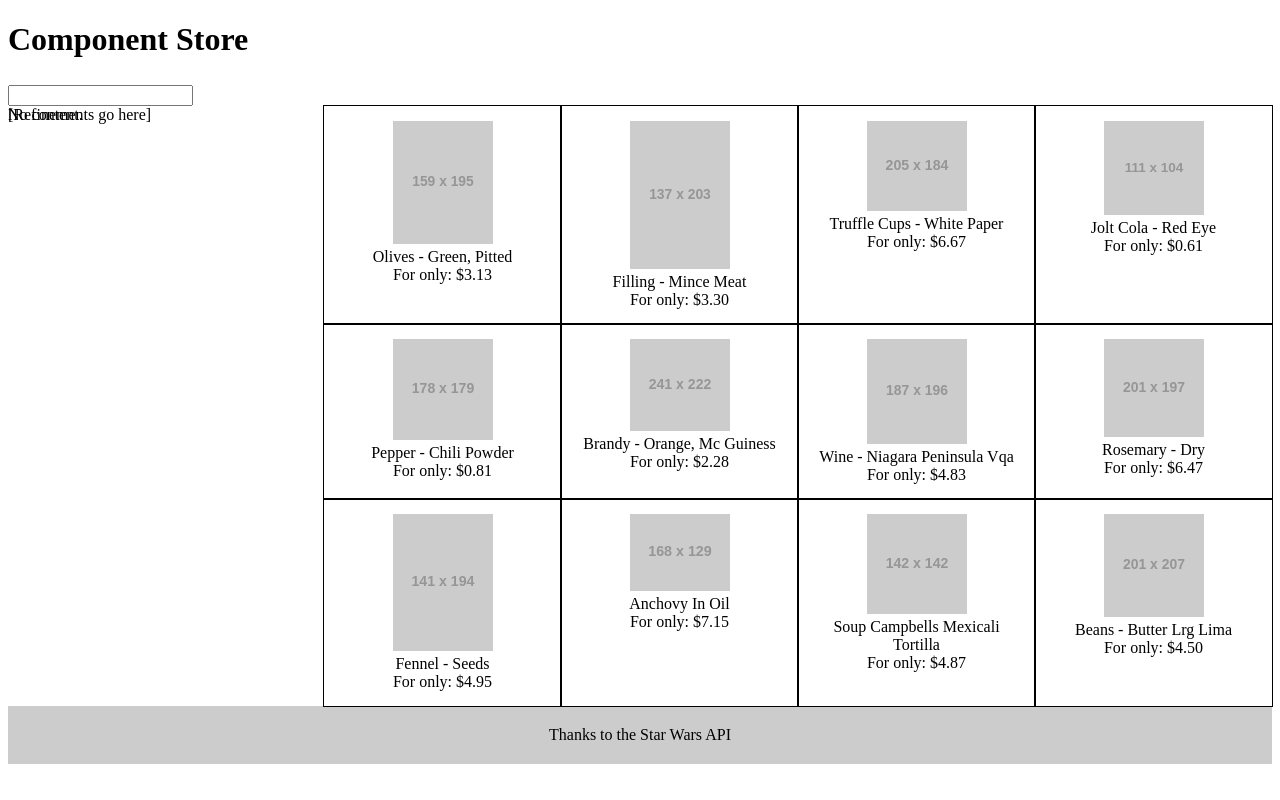
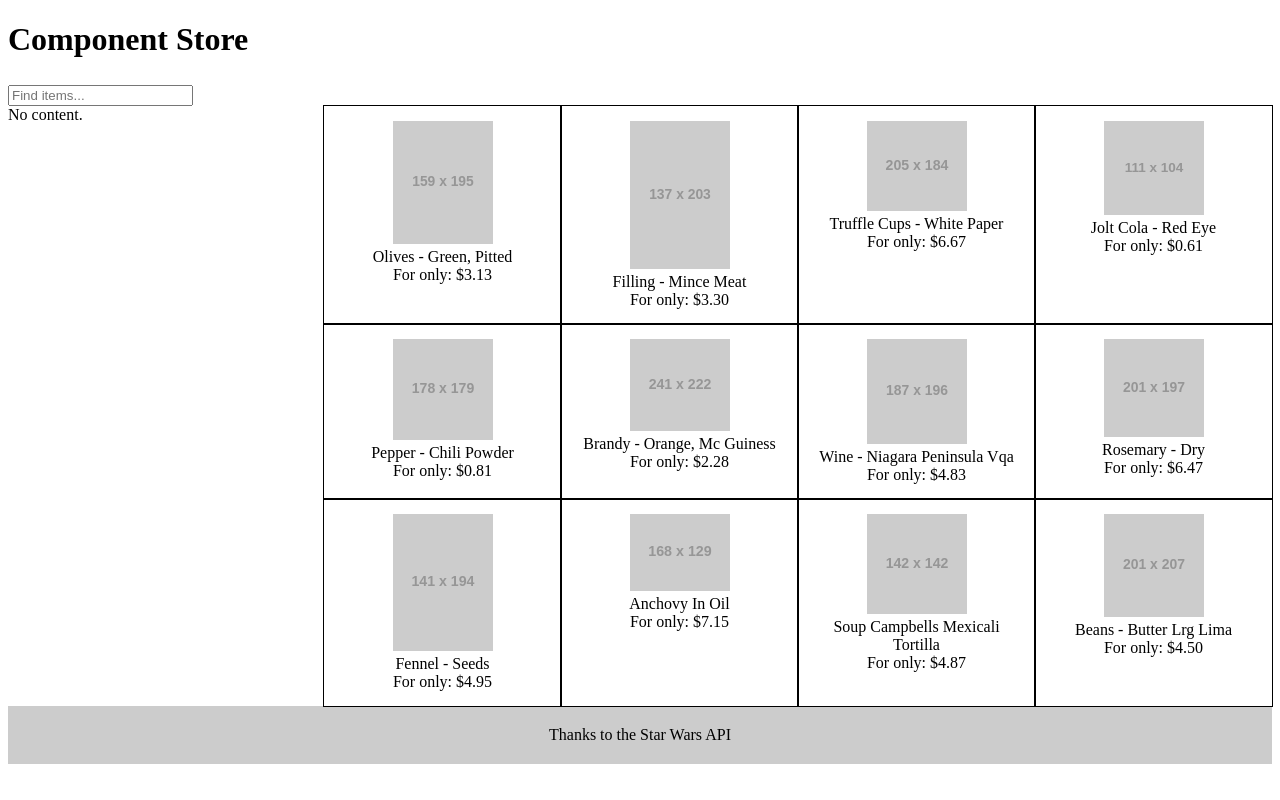
Before and after one commit to DanielMoniz-GBI/search_and_sayt_prototype, a plain HTML site: page index.html in a window 1280 px wide. Drawn offline with Linux system fonts and the light colour scheme; placeholder pictures from the web are drawn by us.

Commit message:
Remove refinements. Re-add custom search placeholder.

```diff
--- a/index.html
+++ b/index.html
@@ -19,14 +19,14 @@
 
     <main>
       <div class="">
-        <gb-search placeholder=''></gb-search>
+        <gb-search placeholder='Find items...'></gb-search>
         <img class="search-spinner" src="client/spinner.jpg" alt="">
         <gb-sayt></gb-sayt>
         <!-- <a is='confirm-link' href="http://www.google.com">Click me 1!</a>
         <confirm-link href="http://www.google.com">Click me 2!</confirm-link> -->
       </div>
       <nav>
-        [Refinements go here]
+        <!-- [Refinements go here] -->
       </nav>
 
       <section class="results"></section>
```
